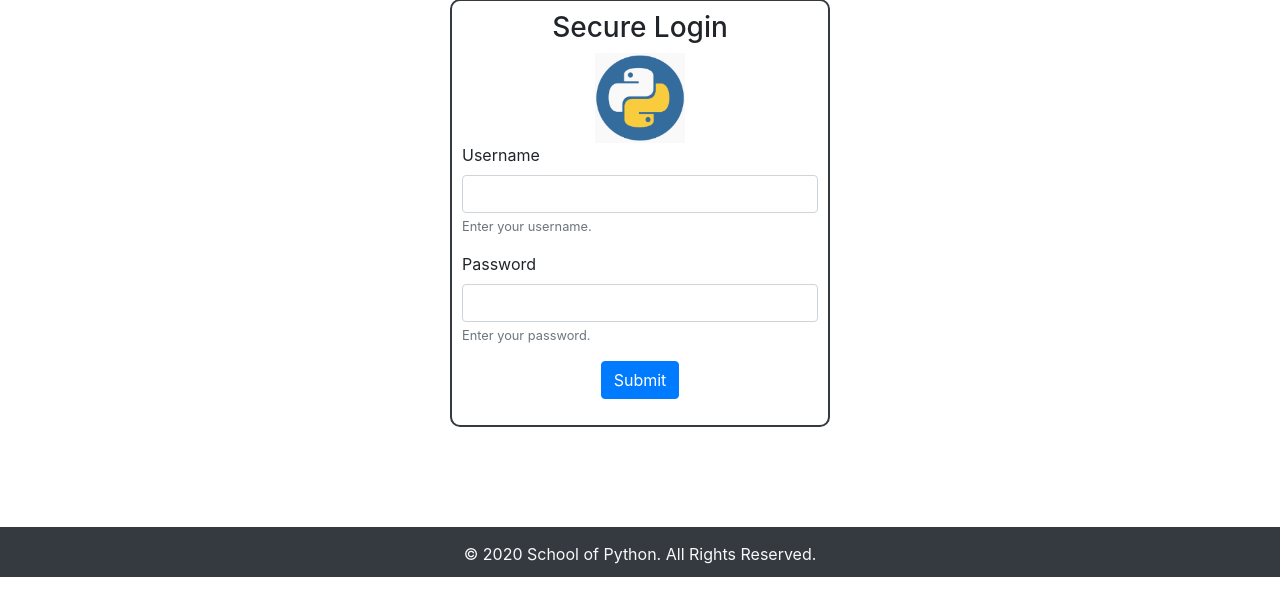
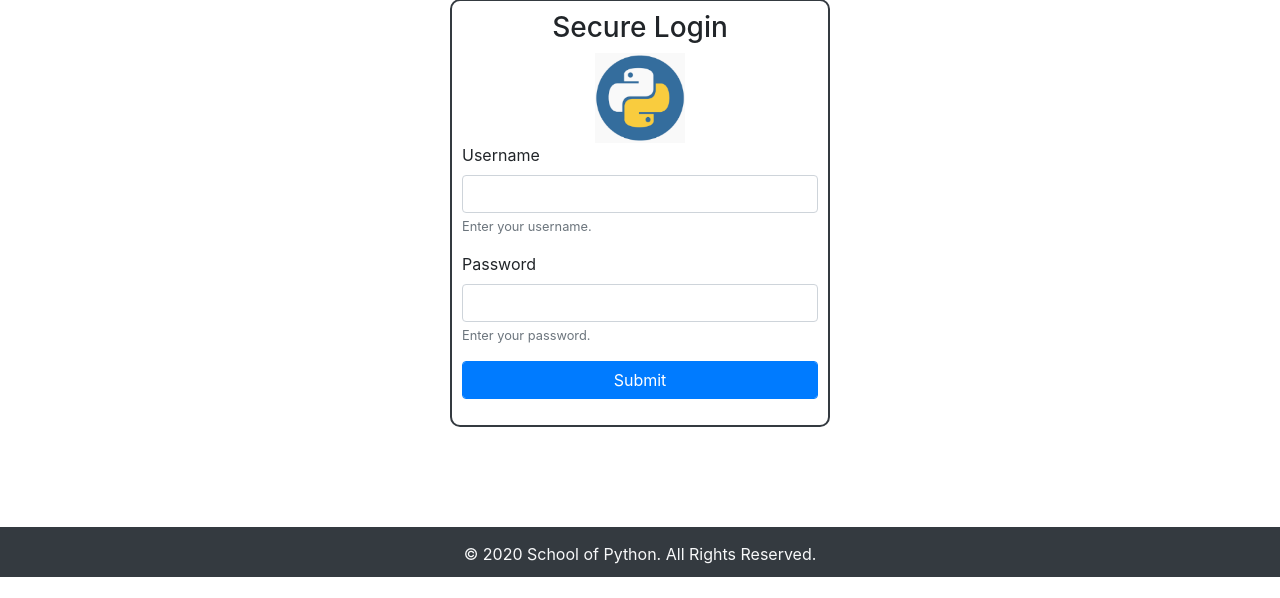
Before and after one commit to joemalski/enrollment_system, a Flask app: template app/templates/login.html in a window 1280 px wide. Shown: the part 151-749 px from the top of the page. Run offline with Flask 2, Linux system fonts and the light colour scheme; the template is opened without the code that fills it, so the values that code supplies are empty, except form fields; form fields are guessed from the names that the template uses; some libraries are stand-ins or nearby versions.

Commit message:
add form submit using flask-wtf submit field

```diff
--- a/app/templates/login.html
+++ b/app/templates/login.html
@@ -26,7 +26,7 @@
                     <span class="valid-feedback">Looks Good!</span>
                 </div>
                 <div class="form-group text-center">
-                    <button type="submit" class="btn btn-primary">Submit</button>
+                    {{ form.submit(id=False, class='form-control btn btn-primary') }}
                 </div>
             </form>
         </div>
```
